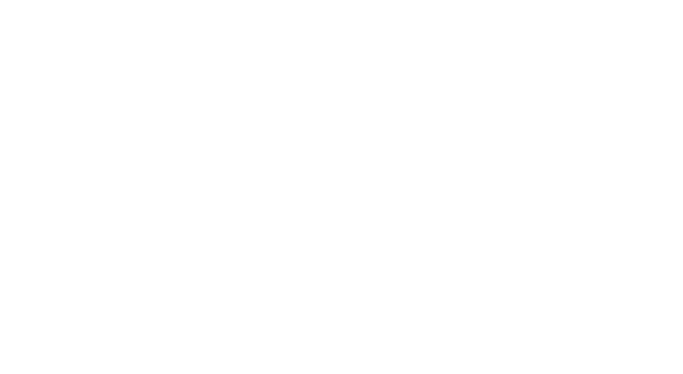
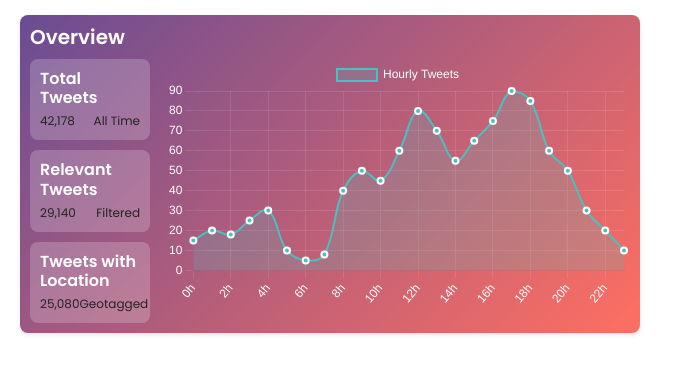
Before and after one commit to TwitterStreaming/web, a React (Create React App) app: page / in a window 1280 px wide. Shown: the top 374 px of the page, without its empty margins (0-683 px from the left). Built offline with nearby package versions, Linux system fonts and the light colour scheme; the HTML template or start-up script is replaced by a standard one.

Commit message:
Implement trend chart layout

```diff
--- a/src/App.js
+++ b/src/App.js
@@ -1,6 +1,6 @@
 import React from "react";
 import "./App.css";
-
+import TrendChart from "./components/TrendChart/TrendChart";
 function App() {
   return (
     <div className="app">
@@ -8,7 +8,7 @@
       {/* Header  */}
         <div className="flex">
           <div className="column-charts">
-            {/* trendChart  */}
+            <TrendChart />
             {/* GaugeChart  */}
           </div>
           <div className="column-charts">
--- /dev/null
+++ b/src/components/TrendChart/TrendChart.jsx
@@ -0,0 +1,140 @@
+import React, { useState, useEffect } from 'react';
+import { Line } from 'react-chartjs-2';
+import {
+    Chart as ChartJS,
+    CategoryScale,
+    LinearScale,
+    PointElement,
+    LineElement,
+    Title,
+    Tooltip,
+    Legend,
+    Filler,
+} from 'chart.js';
+import '../../styles/TrendChartStyle.css';
+
+ChartJS.register(CategoryScale, LinearScale, PointElement, LineElement, Title, Tooltip, Legend, Filler);
+
+const Overview = () => {
+    const [data, setData] = useState({
+        labels: [],
+        datasets: [
+            {
+                label: 'Tweets Over Time',
+                data: [],
+                backgroundColor: 'rgba(75, 192, 192, 0.2)',
+                borderColor: '#4bc0c0',
+                borderWidth: 2,
+                pointBackgroundColor: '#4bc0c0',
+                pointBorderColor: '#fff',
+                pointHoverBackgroundColor: '#4bc0c0',
+                pointHoverBorderColor: '#fff',
+                fill: true,
+            },
+        ],
+    });
+
+    useEffect(() => {
+        // Mock API data for tweets
+        const mockApiData = {
+            hours: ['0h', '1h', '2h', '3h', '4h', '5h', '6h', '7h', '8h', '9h', '10h', '11h', '12h', '13h', '14h', '15h', '16h', '17h', '18h', '19h', '20h', '21h', '22h', '23h'],
+            hourlyTweetCounts: [15, 20, 18, 25, 30, 10, 5, 8, 40, 50, 45, 60, 80, 70, 55, 65, 75, 90, 85, 60, 50, 30, 20, 10],
+            dailyTweetCounts: [120, 135, 150, 110, 180, 190, 200],
+            days: ['Monday', 'Tuesday', 'Wednesday', 'Thursday', 'Friday', 'Saturday', 'Sunday'],
+        };
+
+        // Aggregation: Switch between hourly and daily data (hourly by default)
+        setData({
+            labels: mockApiData.hours,
+            datasets: [
+                {
+                    label: 'Hourly Tweets',
+                    data: mockApiData.hourlyTweetCounts,
+                    backgroundColor: 'rgba(75, 192, 192, 0.2)',
+                    borderColor: '#4bc0c0',
+                    borderWidth: 2,
+                    pointBackgroundColor: '#4bc0c0',
+                    pointBorderColor: '#fff',
+                    pointHoverBackgroundColor: '#4bc0c0',
+                    pointHoverBorderColor: '#fff',
+                    fill: true,
+                },
+            ],
+        });
+    }, []);
+
+    const options = {
+        maintainAspectRatio: false,
+        scales: {
+            y: {
+                beginAtZero: true,
+                grid: {
+                    color: 'rgba(255, 255, 255, 0.1)',
+                },
+                ticks: {
+                    color: '#fff',
+                },
+            },
+            x: {
+                grid: {
+                    color: 'rgba(255, 255, 255, 0.1)',
+                },
+                ticks: {
+                    color: '#fff',
+                },
+            },
+        },
+        plugins: {
+            legend: {
+                display: true,
+                labels: {
+                    color: '#fff',
+                },
+            },
+        },
+        elements: {
+            line: {
+                tension: 0.4,
+            },
+        },
+    };
+
+    return (
+        <div className="overview">
+            <h2>Overview</h2>
+            <div className="overview-content">
+                <div className="stats">
+                    <div className="stat">
+                        <h3>Total Tweets</h3>
+
+                        <div className="details">
+                            <span>42,178</span>
+                            <span>All Time</span>
+                        </div>
+                    </div>
+                    <div className="stat">
+                        <h3>Relevant Tweets</h3>
+
+                        <div className="details">
+                            <span>29,140</span>
+                            <span>Filtered</span>
+                        </div>
+                    </div>
+                    <div className="stat">
+                        <h3>Tweets with Location</h3>
+
+                        <div className="details">
+                            <span>25,080</span>
+                            <span>Geotagged</span>
+                        </div>
+                    </div>
+                </div>
+                <div className="chart">
+                    <Line data={data} options={options} />
+                </div>
+            </div>
+        </div>
+    );
+};
+
+export default Overview;
--- /dev/null
+++ b/src/styles/TrendChartStyle.css
@@ -0,0 +1,71 @@
+.overview {
+    background: linear-gradient(135deg, #6a4c93, #ff6f61);
+    padding: 10px;
+    border-radius: 8px;
+    color: #fff;
+    box-shadow: 0 2px 4px rgba(0, 0, 0, 0.1);
+    width: 100%;
+  }
+
+  .overview h2 {
+    margin-bottom: 10px;
+    font-size: 20px;
+    font-weight: 600;
+  }
+
+  .overview-content {
+    display: flex;
+    justify-content: space-between;
+    align-items: flex-start;
+  }
+
+  .stats {
+    display: flex;
+    flex-direction: column;
+    gap: 10px;
+    width: 20%;
+  }
+
+  .stat {
+    background-color: rgba(255, 255, 255, 0.2);
+    padding: 10px;
+    border-radius: 8px;
+    text-align: left;
+  }
+
+  .stat h3 {
+    margin-bottom: 5px;
+    font-size: 16px;
+    font-weight: 600;
+  }
+
+  .stat .progress-bar {
+    background-color: rgba(255, 255, 255, 0.2);
+    border-radius: 5px;
+    overflow: hidden;
+    margin-bottom: 5px;
+    height: 8px;
+  }
+
+  .stat .progress {
+    height: 100%;
+    background-color: #fff;
+  }
+
+  .stat .details {
+    display: flex;
+    justify-content: space-between;
+    font-size: 12px;
+    color: #252422;
+  }
+
+  .chart {
+    flex: 1;
+    height: 250px;
+    width: 50%;
+    margin-left: 1rem;
+  }
+
+  .chart canvas {
+    border-radius: 8px;
+  }
```
